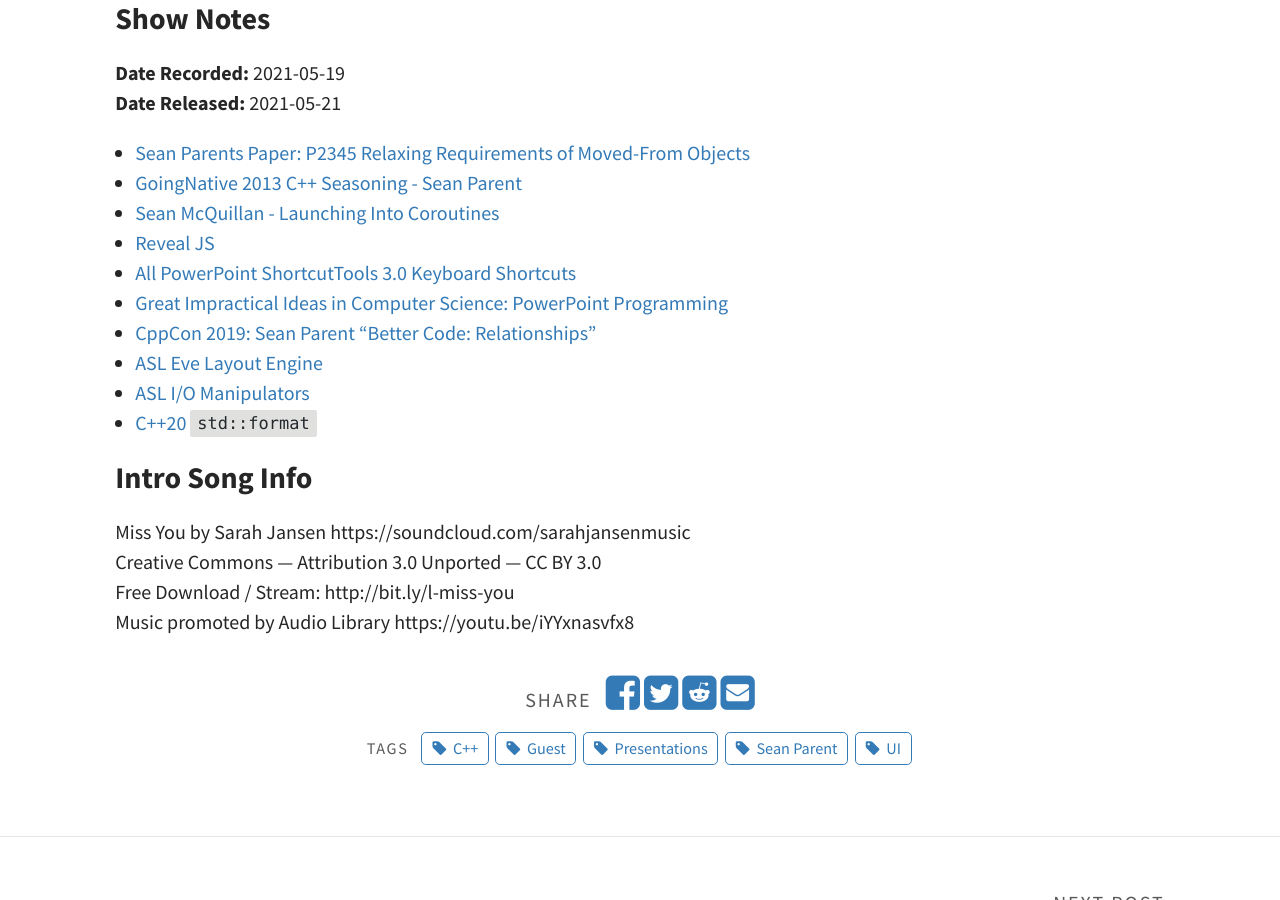
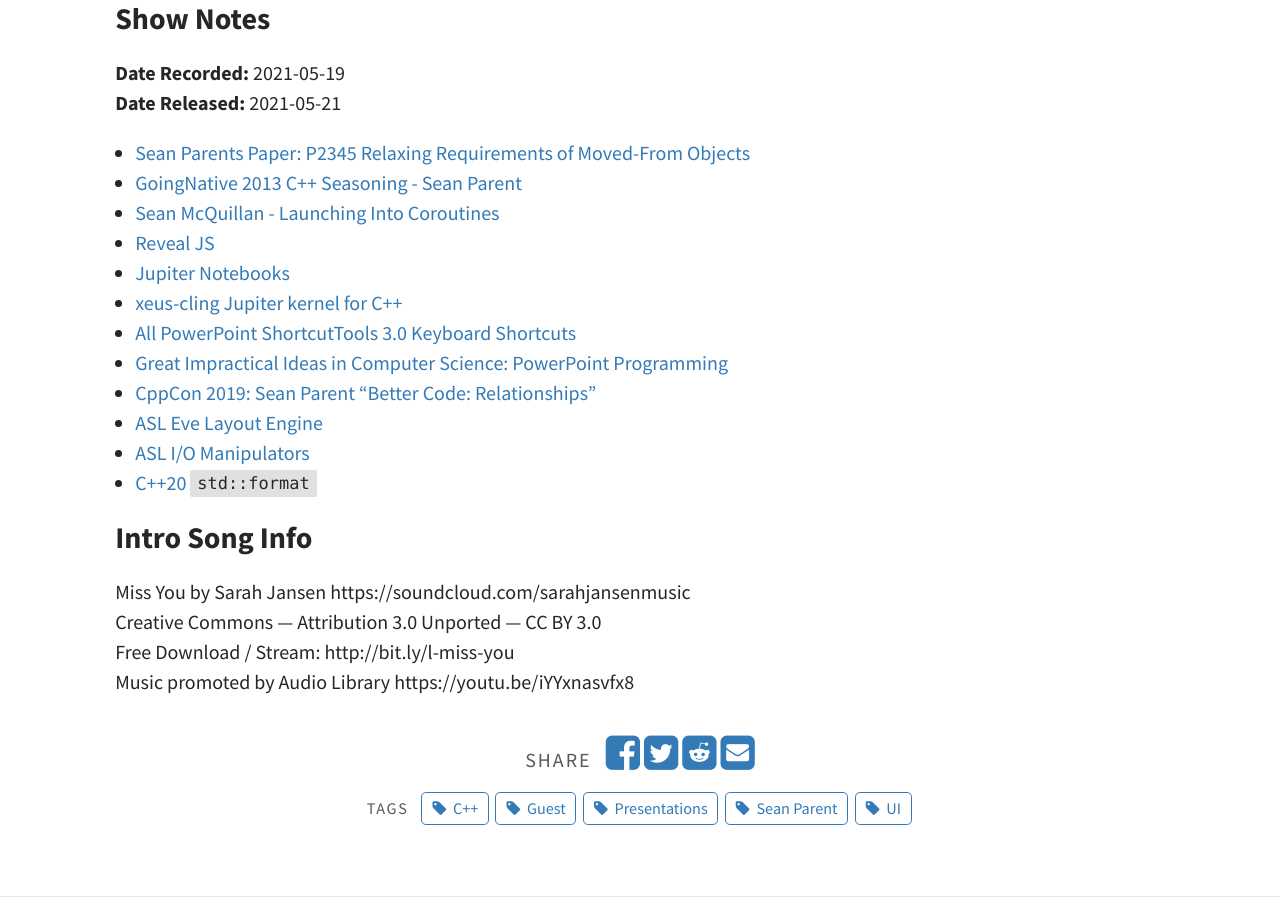
Before and after one commit to codereport/adsp2, a Jekyll site: the page built from _posts/2021-05-21-Episode-26.md, in a window 1280 px wide and 900 px high, scrolled down 615 px. Built offline with Jekyll 4.4.1, drawn with Linux system fonts in a browser that asks for light colours.

Commit message:
Update show notes for E26

```diff
--- a/_posts/2021-05-21-Episode-26.md
+++ b/_posts/2021-05-21-Episode-26.md
@@ -25,6 +25,8 @@
 * [GoingNative 2013 C++ Seasoning - Sean Parent](https://youtu.be/W2tWOdzgXHA)
 * [Sean McQuillan - Launching Into Coroutines](https://youtu.be/jEavXjZXTac)
 * [Reveal JS](https://revealjs.com/)
+* [Jupiter Notebooks](https://jupyter.org/)
+* [xeus-cling Jupiter kernel for C++](https://github.com/jupyter-xeus/xeus-cling)
 * [All PowerPoint ShortcutTools 3.0 Keyboard Shortcuts](https://www.shortcuttools.com/en/ms-powerpoint-shortcuts.html#allshortcuts)
 * [Great Impractical Ideas in Computer Science: PowerPoint Programming](https://youtu.be/_3loq22TxSc)
 * [CppCon 2019: Sean Parent “Better Code: Relationships”](https://youtu.be/ejF6qqohp3M)
```
